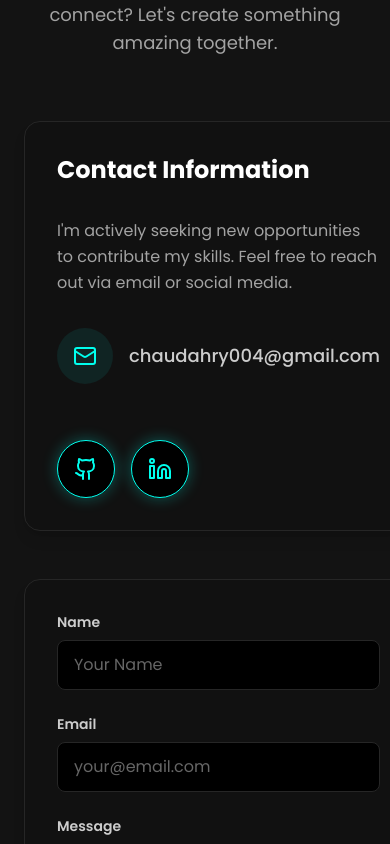
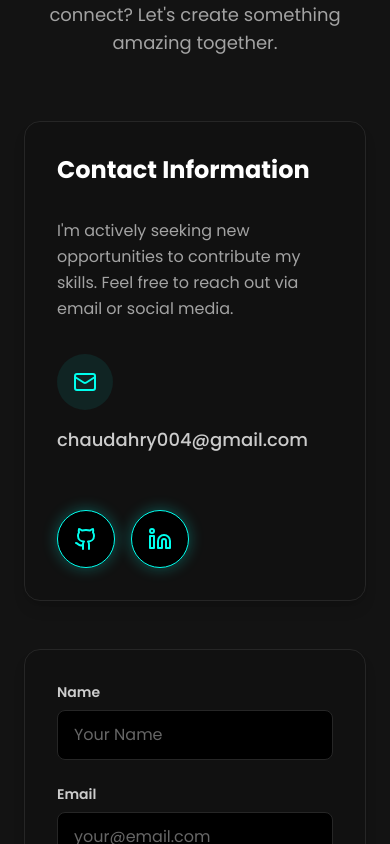
Before and after one commit to amit555-star/amit-portfolio, a React (Vite) app: page / in a window 390 px wide. Shown: the part 8720-9564 px from the top of the page. Built offline with nearby package versions, Linux system fonts and the light colour scheme.

Commit message:
fix(contact): center contact cards on mobile and fix email overflow
fix(contact): center contact cards on mobile and fix email overflow

```diff
--- a/components/Contact.tsx
+++ b/components/Contact.tsx
@@ -35,9 +35,9 @@ const Contact: React.FC = () => {
           </motion.p>
         </div>
 
-        <div className="max-w-5xl mx-auto grid md:grid-cols-2 gap-12">
+        <div className="max-w-4xl mx-auto space-y-12 md:space-y-0 md:max-w-5xl md:grid md:grid-cols-2 md:gap-12">
 
-          {/*---------- Contact Info Box ----------- */}
+          {/*---------- Contact Info Box left ----------- */}
           <motion.div
             initial={{ opacity: 0, x: -50 }}
             whileInView={{ opacity: 1, x: 0 }}
@@ -52,12 +52,12 @@ const Contact: React.FC = () => {
 
             <motion.div
               whileHover={{ x: 5 }}
-              className="flex items-center gap-4 group cursor-pointer"
+              className="flex items-center gap-4 flex-wrap group cursor-pointer"
             >
               <div className="p-4 bg-indigo-50 rounded-full text-primary group-hover:bg-primary group-hover:text-main-bg transition-colors duration-300">
                 <Mail size={24} />
               </div>
-              <a href={`mailto:${PERSONAL_INFO.email}`} className="text-lg text-text-700 group-hover:text-primary transition-colors font-medium">
+              <a href={`mailto:${PERSONAL_INFO.email}`} className="text-lg text-text-700 group-hover:text-primary transition-colors font-medium break-all">
                 {PERSONAL_INFO.email}
               </a>
             </motion.div>
@@ -88,7 +88,7 @@ const Contact: React.FC = () => {
             </div>
           </motion.div>
 
-          {/*========= Form========== */}
+          {/*========= Form Box  ========== */}
           <motion.form
             initial={{ opacity: 0, x: 50 }}
             whileInView={{ opacity: 1, x: 0 }}
--- a/components/Education.tsx
+++ b/components/Education.tsx
@@ -32,17 +32,17 @@ const Education: React.FC = () => {
             initial={{ opacity: 0, y: 10 }}
             whileInView={{ opacity: 1, y: 0 }}
             viewport={{ once: false }}
-            transition={{ delay: 0.6 }}
+            transition={{ delay: 0.3 }}
             className="absolute left-4 top-4 bottom-4 w-0.5 bg-border-200 hidden md:block origin-top"
           ></motion.div>
 
           {EDUCATION.map((edu, index) => (
             <motion.div
-              key={edu.id}
-              initial={{ opacity: 0, x: -50 }}
-              whileInView={{ opacity: 1, x: 0 }}
-              viewport={{ once: false, margin: "-50px" }}
-              transition={{ delay: index * 0.3, duration: 0.3}}
+              // key={edu.id}
+              // initial={{ opacity: 0, x: -50 }}
+              // whileInView={{ opacity: 1, x: 0 }}
+              // viewport={{ once: false, margin: "-50px" }}
+              // transition={{ delay: index * 0.3, duration: 0.3}}
               whileHover={{
                 x: 20,
                 boxShadow: "0 0 20px rgba(0, 255, 238, 0.4), 0 15px 25px -5px rgba(0, 255, 238, 0.3)"
--- a/components/Skills.tsx
+++ b/components/Skills.tsx
@@ -1,5 +1,5 @@
 import React from 'react';
-import { motion, Variants } from 'framer-motion';
+import { easeInOut, motion, Variants } from 'framer-motion';
 import { SKILLS } from '../constants';
 
 const Skills: React.FC = () => {
@@ -20,8 +20,8 @@ const Skills: React.FC = () => {
       opacity: 1,
       scale: 0.8,
       transition: {
-        duration: 0.8,
-        ease: "easeOut" // Smooth zoom
+        duration: 0.3,
+        ease: "easeInOut" // Smooth zoom
       }
     }
   };
@@ -47,7 +47,7 @@ const Skills: React.FC = () => {
             initial={{ opacity: 0, y: 10 }}
             whileInView={{ opacity: 1, y: 0 }}
             viewport={{ once: false }}
-            transition={{ duration: 0.5 }}
+            transition={{ duration: 0.3 }}
             className="text-3xl md:text-4xl font-bold text-heading-900 mb-4"
           >
             Technical Skills
@@ -56,7 +56,7 @@ const Skills: React.FC = () => {
             initial={{ width: 0 }}
             whileInView={{ width: 80 }}
             viewport={{ once: false }}
-            transition={{ duration: 0.8 }}
+            transition={{ duration: 0.3}}
             className="w-20 h-1 bg-primary mx-auto rounded-full"
           ></motion.div>
         </div>
```
